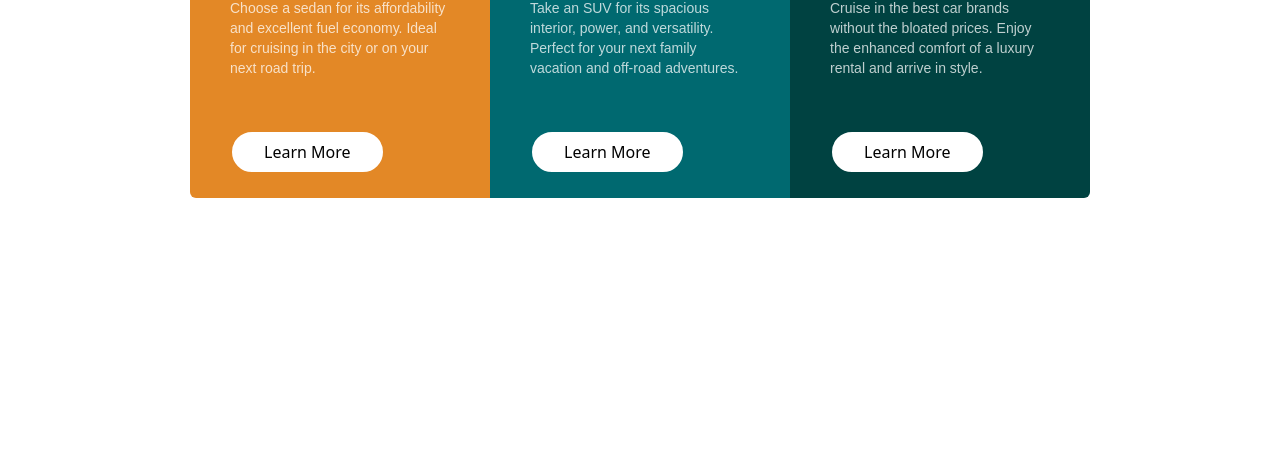
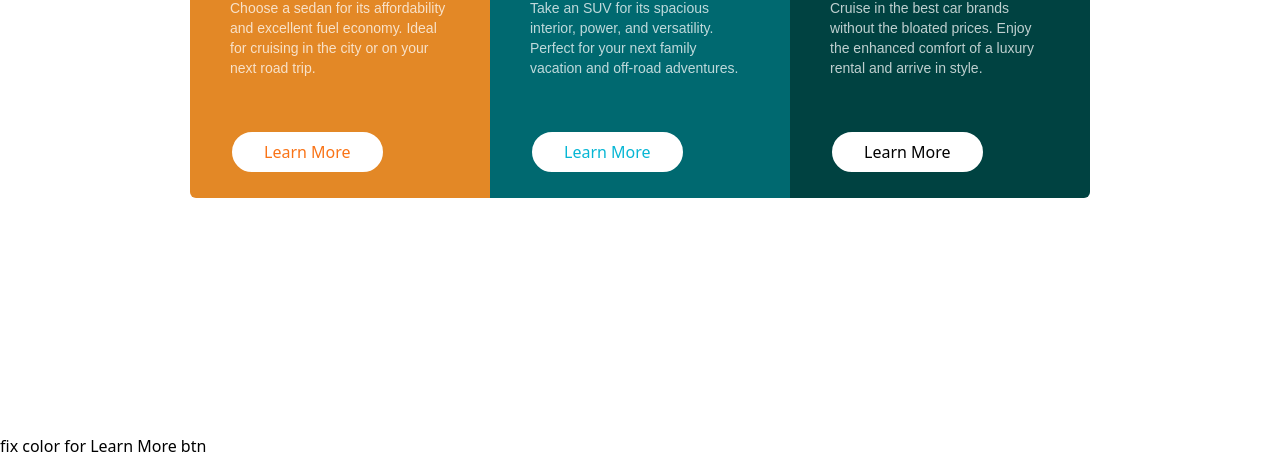
Before and after one commit to KT022/3-column-preview-card-component-main, a website: page index.html in a window 1280 px wide. Shown: the part 366-824 px from the top of the page. Before the commit the page ends 800 px from the top, so only its background shows below. Drawn offline with nearby package versions, Linux system fonts and the light colour scheme.

Commit message:
"commit my chgne now"

```diff
--- a/index.html
+++ b/index.html
@@ -28,8 +28,6 @@
     <script src="https://cdn.tailwindcss.com"></script>
     <link rel="preconnect" href="https://fonts.googleapis.com" />
     <link rel="preconnect" href="https://fonts.gstatic.com" crossorigin />
-    <link rel="preconnect" href="https://fonts.googleapis.com" />
-    <link rel="preconnect" href="https://fonts.gstatic.com" crossorigin />
     <link
       href="https://fonts.googleapis.com/css2?family=Big+Shoulders+Display:wght@100;500&family=Outfit:wght@300;400;600;700&family=Red+Hat+Display:wght@700&display=swap"
       rel="stylesheet"
@@ -54,7 +52,7 @@
             Choose a sedan for its affordability and excellent fuel economy.
             Ideal for cruising in the city or on your next road trip.
           </p>
-          <button class="text-b-orange rounded-3xl bg-white py-2 px-8 mt-3 md:mt-9 border-2 border-b-orange hover:border-white hover:bg-b-orange hover:text-white">
+          <button class="text-orange-500 rounded-3xl bg-white py-2 px-8 mt-3 md:mt-9 border-2 border-b-orange hover:border-white hover:bg-b-orange hover:text-white">
             Learn More
           </button>
         </div>
@@ -69,7 +67,7 @@
             Take an SUV for its spacious interior, power, and versatility.
             Perfect for your next family vacation and off-road adventures.
           </p>
-          <button class="text-d-cyan rounded-3xl bg-white py-2 px-8 mt-3 md:mt-9 border-2 border-d-cyan hover:border-white hover:bg-d-cyan hover:text-white">
+          <button class="text-cyan-500 rounded-3xl bg-white py-2 px-8 mt-3 md:mt-9 border-2 border-d-cyan hover:border-white hover:bg-d-cyan hover:text-white">
             Learn More
           </button>
         </div>
@@ -87,11 +85,12 @@
             enhanced comfort of a luxury rental and arrive in style.
           </p>
           <button class="text-vd-cyan rounded-3xl bg-white py-2 px-8 mt-3 md:mt-9 border-2 border-vd-cyan hover:border-white hover:bg-vd-cyan hover:text-white">
-            Learn More
+          Learn More
           </button>
         </div>
       </div>
     </div>
+    fix color for Learn More btn
     <!-- Sedans
   Choose a sedan for its affordability and excellent fuel economy. Ideal for cruising in the city
   or on your next road trip.
```
